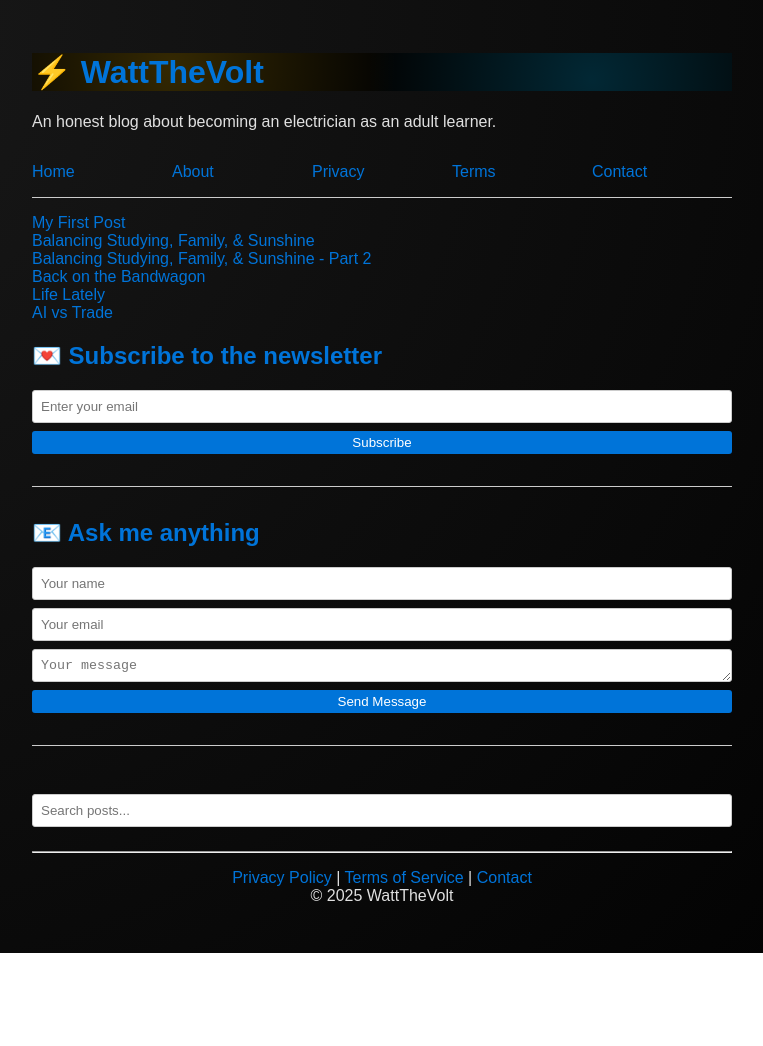
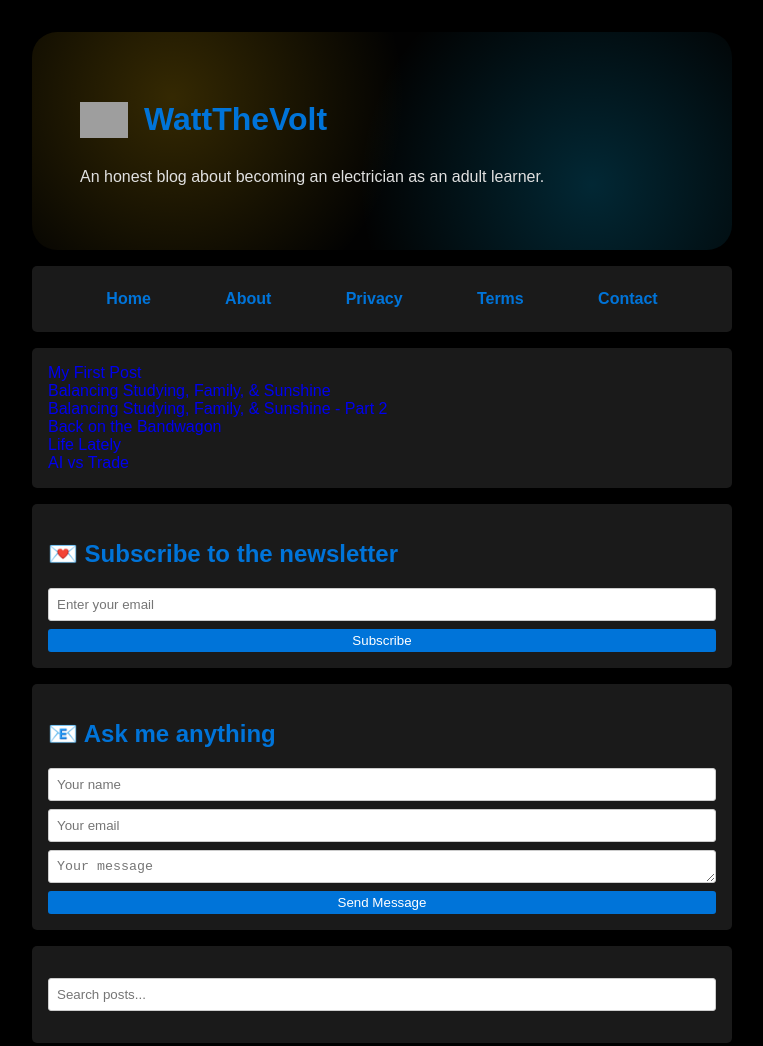
Before and after one commit to AlexSD92/WattTheVolt, a plain HTML site: page index.html in a window 1280 px wide. Shown: the top 1046 px of the page, without its empty margins (258-1021 px from the left). Before the commit the page ends 953 px from the top, so only its background shows below. Drawn offline with Linux system fonts and the light colour scheme; grey boxes are pictures that could not be loaded.

Commit message:
Add style changes

```diff
--- a/components/sitename.html
+++ b/components/sitename.html
@@ -1,13 +1,26 @@
-<h1 id="wattthevolt">⚡ WattTheVolt</h1>
-<p>An honest blog about becoming an electrician as an adult learner.</p>
+<!-- <h1 id="wattthevolt">⚡ WattTheVolt</h1> -->
+<div id="wattthevolt">
+    <div class="title-row">
+        <img
+            style="width: 3rem"
+            src="css/images/wtv_bolt_2.png"
+            alt="thunderbolt"
+        />
+        <h1>WattTheVolt</h1>
+    </div>
+    <p id="tagline">
+        An honest blog about becoming an electrician as an adult learner.
+    </p>
+</div>
+
 <nav
     style="
         display: flex;
-        padding: 1rem 0;
-        border-bottom: 1px solid #ccc;
+        padding: 1rem;
         flex-direction: row;
         justify-content: space-evenly;
     "
+    class="--bg-dark"
 >
     <a href="index.html" style="text-decoration: none">Home</a>
     <a href="about.html" style="text-decoration: none">About</a>
--- a/css/style.css
+++ b/css/style.css
@@ -13,12 +13,11 @@
 
 body {
     font-family: Arial, sans-serif;
-    /* background: #f8f9fa; */
-    /* color: #212529; */
     padding: 2rem;
     max-width: 700px;
     margin: auto;
-    background: radial-gradient(circle at top left, #1a1a1a, #000000);
+    /* background: radial-gradient(circle at top left, #1a1a1a, #000000); */
+    background-color: var(--background-dark);
     color: var(--text-light);
 }
 
@@ -35,6 +34,21 @@ body {
             transparent 40%
         );
     animation: lightning 6s infinite;
+    border-radius: 25px;
+    padding: 3em;
+    text-align: left;
+}
+
+.title-row {
+    display: flex;
+    flex-direction: row;
+    align-items: center;
+    gap: 1rem; /* spacing between img and h1 */
+}
+
+#tagline {
+    margin-top: 0.5rem;
+    display: block;
 }
 
 @keyframes lightning {
@@ -57,16 +71,69 @@ h2 {
 ul {
     list-style: none;
     padding: 0;
+    margin: 0;
+}
+li > a {
+    text-decoration: none;
 }
 
-a {
+li > a:visited,
+nav > a:active {
+    color: inherit;
+}
+
+nav > a {
+    position: relative;
+    display: inline-block;
+    font-weight: bold;
+    padding: 0.5rem 1rem;
+    color: var(--blue-dark);
     text-decoration: none;
-    color: #0074d9;
-    /* margin: auto; */
-    flex: 0.2;
+    transition: all 0.3s ease;
+    z-index: 1; /* ensure text stays on top of glow */
 }
-a:hover {
-    text-decoration: underline;
+nav > a::before {
+    content: '';
+    position: absolute;
+    top: 50%;
+    left: 50%;
+    transform: translate(-50%, -50%);
+    width: 120%; /* make glow bigger than text box */
+    height: 120%;
+    border-radius: 9999px;
+    background: radial-gradient(
+        circle,
+        var(--blue),
+        var(--yellow),
+        transparent 70%
+    );
+    opacity: 0;
+    transition: opacity 0.3s ease;
+    z-index: 0; /* sit behind text but above background */
+    filter: blur(20px); /* stronger glow */
+}
+
+nav > a:hover {
+    color: var(--copper);
+    text-shadow: 0 0 5px var(--yellow), 0 0 5px var(--yellow-highlight),
+        0 0 10px var(--blue);
+}
+
+nav > a:hover::before {
+    opacity: 0.8;
+}
+
+#post-list {
+    background-color: var(--background-section);
+    padding: 1rem;
+    border-radius: 5px;
+}
+
+.--bg-dark {
+    background-color: var(--background-section);
+    padding: 1rem;
+    border-radius: 5px;
+    margin: 1rem 0;
 }
 
 form {
--- a/index.html
+++ b/index.html
@@ -32,9 +32,13 @@
 
         <ul id="post-list"></ul>
 
+        <div class="--bg-dark">
             <h2>💌 Subscribe to the newsletter</h2>
 
-        <form action="https://formsubmit.co/alex@wattthevolt.com" method="POST">
+            <form
+                action="https://formsubmit.co/alex@wattthevolt.com"
+                method="POST"
+            >
                 <input
                     type="email"
                     name="email"
@@ -49,13 +53,23 @@
 
                 <button type="submit">Subscribe</button>
             </form>
+        </div>
 
-        <hr style="border: none; border-top: 1px solid #ccc; margin: 2rem 0" />
+        <!-- <hr style="border: none; border-top: 1px solid #ccc; margin: 2rem 0" /> -->
 
+        <div class="--bg-dark">
             <h2>📧 Ask me anything</h2>
 
-        <form action="https://formsubmit.co/alex@wattthevolt.com" method="POST">
-            <input type="text" name="name" placeholder="Your name" required />
+            <form
+                action="https://formsubmit.co/alex@wattthevolt.com"
+                method="POST"
+            >
+                <input
+                    type="text"
+                    name="name"
+                    placeholder="Your name"
+                    required
+                />
                 <input
                     type="email"
                     name="email"
@@ -74,9 +88,11 @@
                 />
                 <button type="submit">Send Message</button>
             </form>
+        </div>
 
-        <hr style="border: none; border-top: 1px solid #ccc; margin: 2rem 0" />
+        <!-- <hr style="border: none; border-top: 1px solid #ccc; margin: 2rem 0" /> -->
 
+        <div class="--bg-dark">
             <!-- Search box -->
             <input
                 type="text"
@@ -84,6 +100,7 @@
                 placeholder="Search posts..."
                 style="width: 100%; padding: 0.5rem; margin: 1rem 0"
             />
+        </div>
 
         <!-- Footer component -->
         <script>
--- a/js/main-1.6.1.js
+++ b/js/main-1.6.1.js
@@ -7,7 +7,7 @@ if (postList) {
             title: 'Balancing Studying, Family, & Sunshine'
         },
         {
-            file: '3-balancing-study-family-and-sunshine-part-2.html',
+            file: '3-balancing-study-family-and-sunshine-part-2 copy.html',
             title: 'Balancing Studying, Family, & Sunshine - Part 2'
         },
         {
```
Also changed, not shown: posts/1-my-first-post.html (+0 -8 lines), css/images/wtv_bolt.png (added), 1 other file. Lines whose indentation alone changed are shown as unchanged.
